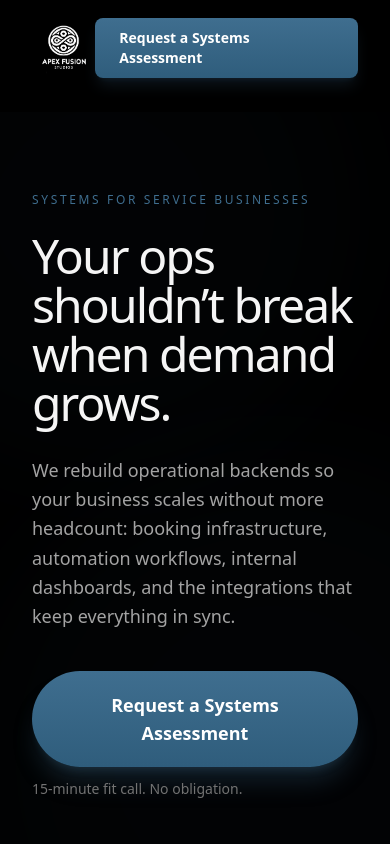
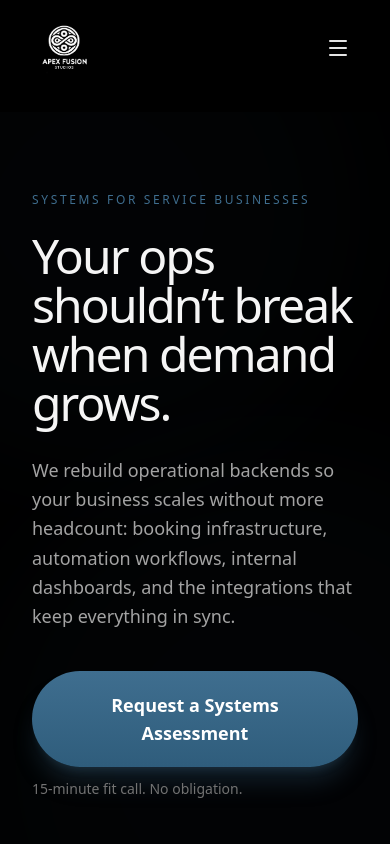
Before and after one commit to alexbritop24/apex-fusion-platform, a React (Vite) app: page /systems-for-service-businesses in a window 390 px wide. Shown: the top 844 px of the page. Built offline with nearby package versions, Linux system fonts and the light colour scheme.

Commit message:
Fix scroll-to-top, mobile nav, and background bleed

```diff
--- a/src/components/Navigation.tsx
+++ b/src/components/Navigation.tsx
@@ -1,9 +1,16 @@
+// src/components/Navigation.tsx
 import { useEffect, useMemo, useState } from "react";
 import { Link, useLocation } from "react-router-dom";
 import apexLogoIcon from "../assets/logo/apex-logo-full-white.png";
+import { Menu, X } from "lucide-react";
 
-export default function Navigation() {
+type NavigationProps = {
+  onOpenBooking: () => void;
+};
+
+export default function Navigation({ onOpenBooking }: NavigationProps) {
   const [scrolled, setScrolled] = useState(false);
+  const [mobileOpen, setMobileOpen] = useState(false);
   const location = useLocation();
 
   useEffect(() => {
@@ -12,6 +19,11 @@ export default function Navigation() {
     window.addEventListener("scroll", onScroll, { passive: true });
     return () => window.removeEventListener("scroll", onScroll);
   }, []);
+
+  useEffect(() => {
+    // Close mobile menu on route change
+    setMobileOpen(false);
+  }, [location.pathname]);
 
   const navItems = useMemo(
     () => [
@@ -27,6 +39,7 @@ export default function Navigation() {
 
   return (
     <header className="fixed top-0 left-0 right-0 z-40">
+      {/* Skip link */}
       <a
         href="#main"
         className="sr-only focus:not-sr-only focus:fixed focus:top-4 focus:left-4 focus:z-50 rounded-lg bg-neutral-900 px-4 py-2 text-sm text-white focus-visible:ring-2 focus-visible:ring-[#3F6E8F]"
@@ -44,6 +57,7 @@ export default function Navigation() {
         aria-label="Primary"
       >
         <div className="mx-auto flex h-full max-w-7xl items-center justify-between px-8 lg:px-16">
+          {/* Logo */}
           <Link to="/" className="inline-flex items-center">
             <img
               src={apexLogoIcon}
@@ -53,6 +67,7 @@ export default function Navigation() {
             />
           </Link>
 
+          {/* Desktop Links */}
           <div className="hidden items-center gap-10 md:flex">
             {navItems.map((item) => {
               const active = isActive(item.to);
@@ -69,6 +84,7 @@ export default function Navigation() {
                       ? "text-neutral-200"
                       : "text-neutral-500 hover:text-[#3F6E8F]",
                     "focus-visible:ring-2 focus-visible:ring-[#3F6E8F] rounded",
+
                     "after:absolute after:left-0 after:bottom-0 after:h-px after:w-full",
                     "after:bg-[#3F6E8F]",
                     "after:opacity-0 after:translate-y-1",
@@ -83,9 +99,14 @@ export default function Navigation() {
             })}
           </div>
 
-          <Link
-            to="/book"
+          {/* Right side */}
+          <div className="flex items-center gap-3">
+            {/* Desktop CTA */}
+            <button
+              type="button"
+              onClick={onOpenBooking}
               className={[
+                "hidden md:inline-flex",
                 "rounded-lg px-6 py-2.5 text-sm font-semibold text-white",
                 "bg-gradient-to-b from-[#3F6E8F] to-[#2F5D7C]",
                 "shadow-lg shadow-[#3F6E8F]/20",
@@ -96,8 +117,66 @@ export default function Navigation() {
               ].join(" ")}
             >
               Request a Systems Assessment
+            </button>
+
+            {/* Mobile menu button */}
+            <button
+              type="button"
+              onClick={() => setMobileOpen((v) => !v)}
+              className="md:hidden rounded-lg p-2 text-neutral-200 hover:text-white focus-visible:ring-2 focus-visible:ring-[#3F6E8F]"
+              aria-label={mobileOpen ? "Close menu" : "Open menu"}
+              aria-expanded={mobileOpen}
+            >
+              {mobileOpen ? <X className="h-6 w-6" /> : <Menu className="h-6 w-6" />}
+            </button>
+          </div>
+        </div>
+
+        {/* Mobile panel */}
+        {mobileOpen ? (
+          <div className="md:hidden border-t border-neutral-800/50 bg-black/95 backdrop-blur-xl">
+            <div className="mx-auto max-w-7xl px-8 py-6 space-y-4">
+              <div className="flex flex-col gap-3">
+                {navItems.map((item) => {
+                  const active = isActive(item.to);
+                  return (
+                    <Link
+                      key={item.to}
+                      to={item.to}
+                      aria-current={active ? "page" : undefined}
+                      className={[
+                        "rounded-lg px-3 py-2 text-sm",
+                        active ? "text-white" : "text-neutral-300 hover:text-white",
+                        "hover:bg-white/5 transition",
+                        "focus-visible:ring-2 focus-visible:ring-[#3F6E8F]",
+                      ].join(" ")}
+                    >
+                      {item.label}
                     </Link>
+                  );
+                })}
               </div>
+
+              <button
+                type="button"
+                onClick={() => {
+                  setMobileOpen(false);
+                  onOpenBooking();
+                }}
+                className={[
+                  "w-full rounded-lg py-3 text-sm font-semibold text-white",
+                  "bg-gradient-to-b from-[#3F6E8F] to-[#2F5D7C]",
+                  "shadow-lg shadow-[#3F6E8F]/20",
+                  "transition-all duration-500",
+                  "hover:from-[#5B8FB0] hover:to-[#3F6E8F]",
+                  "focus-visible:ring-2 focus-visible:ring-[#3F6E8F]",
+                ].join(" ")}
+              >
+                Request a Systems Assessment
+              </button>
+            </div>
+          </div>
+        ) : null}
       </nav>
     </header>
   );
--- /dev/null
+++ b/src/components/ScrollToTop.tsx
@@ -0,0 +1,16 @@
+// src/components/ScrollToTop.tsx
+import { useEffect } from "react";
+import { useLocation } from "react-router-dom";
+
+/**
+ * Ensures every route change starts at the top.
+ */
+export default function ScrollToTop() {
+  const { pathname } = useLocation();
+
+  useEffect(() => {
+    window.scrollTo({ top: 0, left: 0, behavior: "auto" });
+  }, [pathname]);
+
+  return null;
+}
--- a/src/index.css
+++ b/src/index.css
@@ -1,24 +1,23 @@
+/* src/index.css */
 @tailwind base;
 @tailwind components;
 @tailwind utilities;
 
 html {
   scroll-behavior: smooth;
+  background: #000;
 }
 
 body {
-  font-family: ui-sans-serif, system-ui, -apple-system, Segoe UI, Roboto, Helvetica,
-    Arial, "Apple Color Emoji", "Segoe UI Emoji";
+  margin: 0;
+  min-height: 100%;
+  background: #000;
+  color: #f5f5f5;
+  font-family: ui-sans-serif, system-ui, -apple-system, Segoe UI, Roboto,
+    Helvetica, Arial, "Apple Color Emoji", "Segoe UI Emoji";
 }
 
-:focus-visible {
-  outline: none;
+#root {
+  min-height: 100vh;
+  background: #000;
 }
-
-@media (prefers-reduced-motion: reduce) {
-  * {
-    animation-duration: 0.01ms !important;
-    transition-duration: 0.01ms !important;
-    scroll-behavior: auto !important;
-  }
-}
--- a/src/main.tsx
+++ b/src/main.tsx
@@ -1,12 +1,15 @@
+// src/main.tsx
 import React from "react";
 import ReactDOM from "react-dom/client";
 import { BrowserRouter } from "react-router-dom";
 import App from "./App";
 import "./index.css";
+import ScrollToTop from "./components/ScrollToTop";
 
 ReactDOM.createRoot(document.getElementById("root")!).render(
   <React.StrictMode>
     <BrowserRouter>
+      <ScrollToTop />
       <App />
     </BrowserRouter>
   </React.StrictMode>
```
Lines whose indentation alone changed are shown as unchanged.
